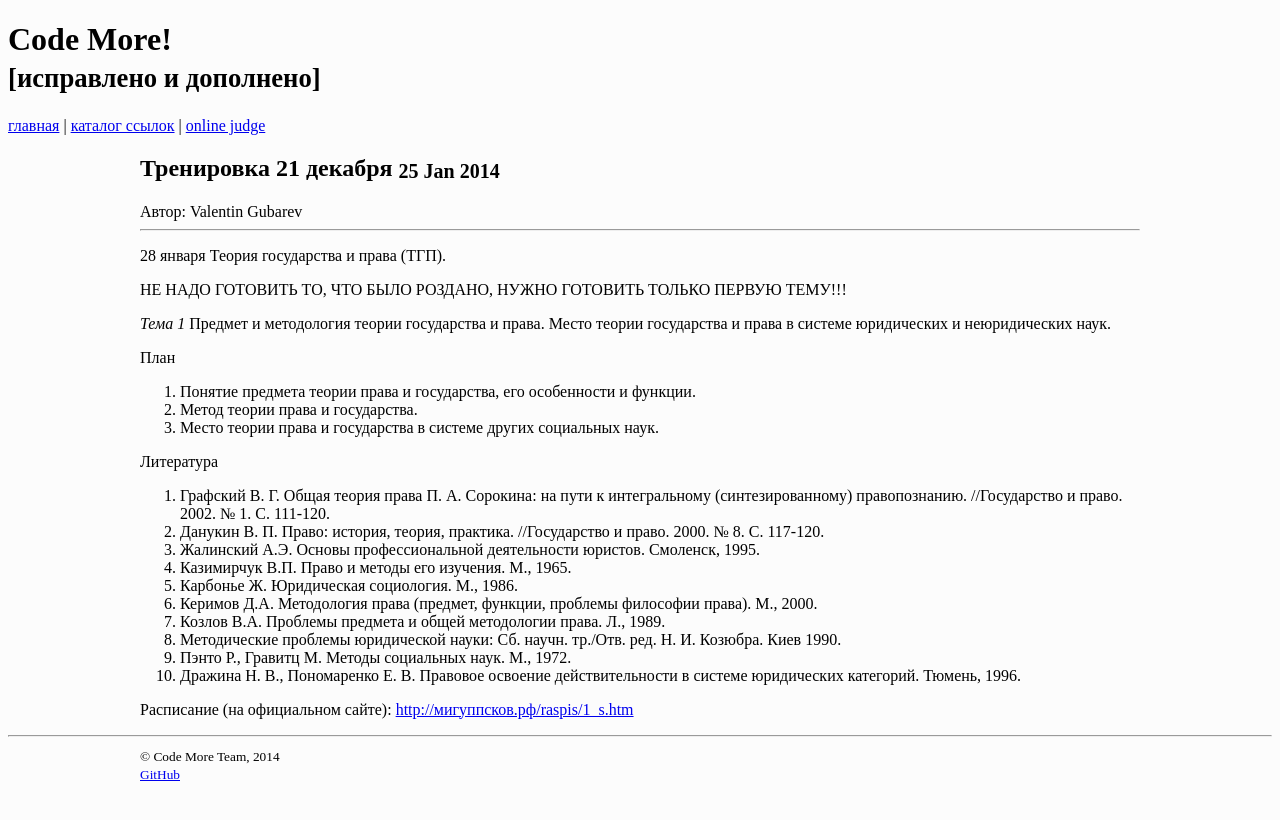
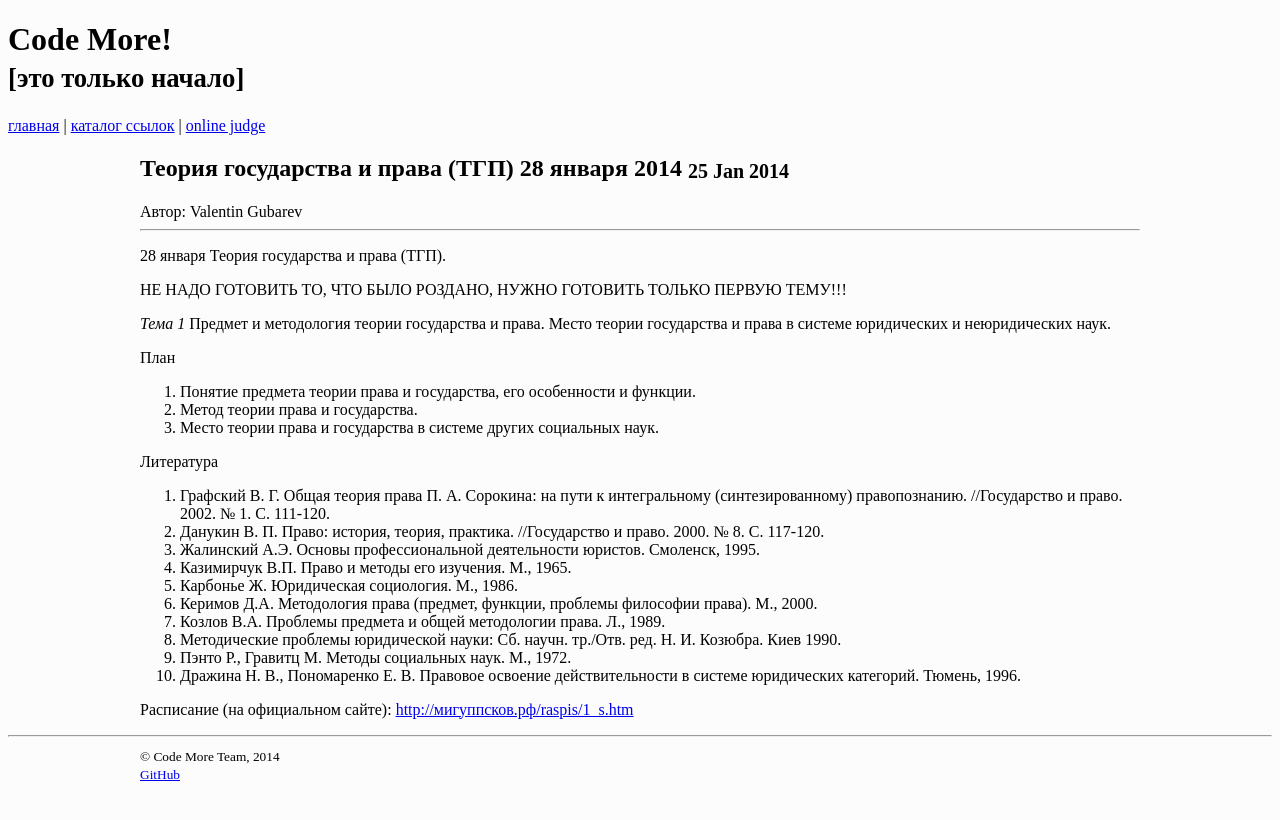
Before and after one commit to codemore-ru/codemore-ru.github.io, a Jekyll site: the page built from 332/index.md, in a window 1280 px wide. Shown: the top 820 px of the page. Built offline with Jekyll 4.4.1, drawn with Linux system fonts in a browser that asks for light colours.

Commit message:
332 fix (4). New subtitle

```diff
--- a/332/index.md
+++ b/332/index.md
@@ -1,6 +1,6 @@
 ---
 layout: post
-title: Тренировка 21 декабря
+title: Теория государства и права (ТГП) 28 января 2014
 author: Valentin Gubarev
 date: '2014-01-25'
 ---
--- a/_includes/title.html
+++ b/_includes/title.html
@@ -1,2 +1,2 @@
 <h1>Code More!<br/>
-<small>[исправлено и дополнено]</small></h1>
+<small>[это только начало]</small></h1>
```
